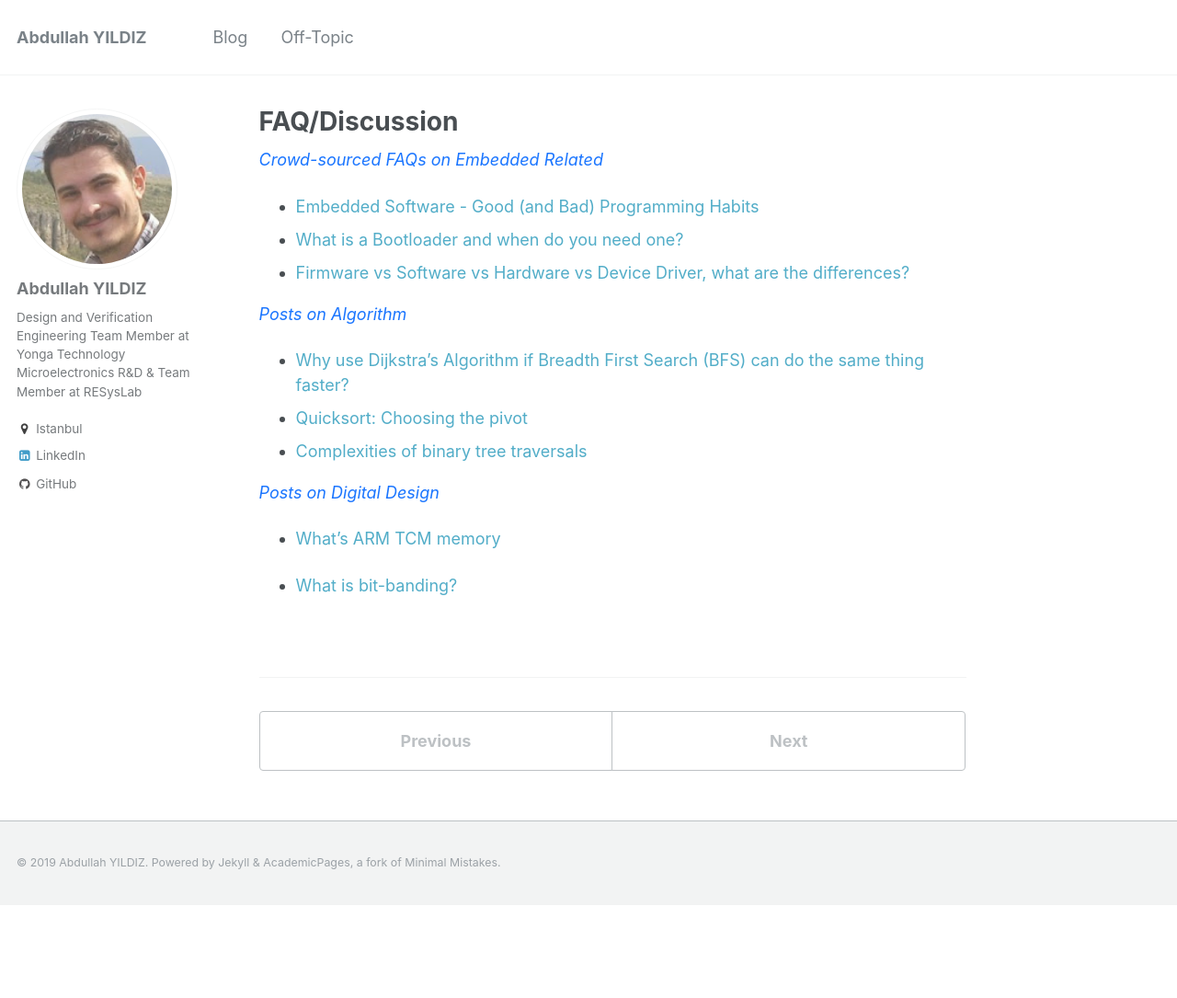
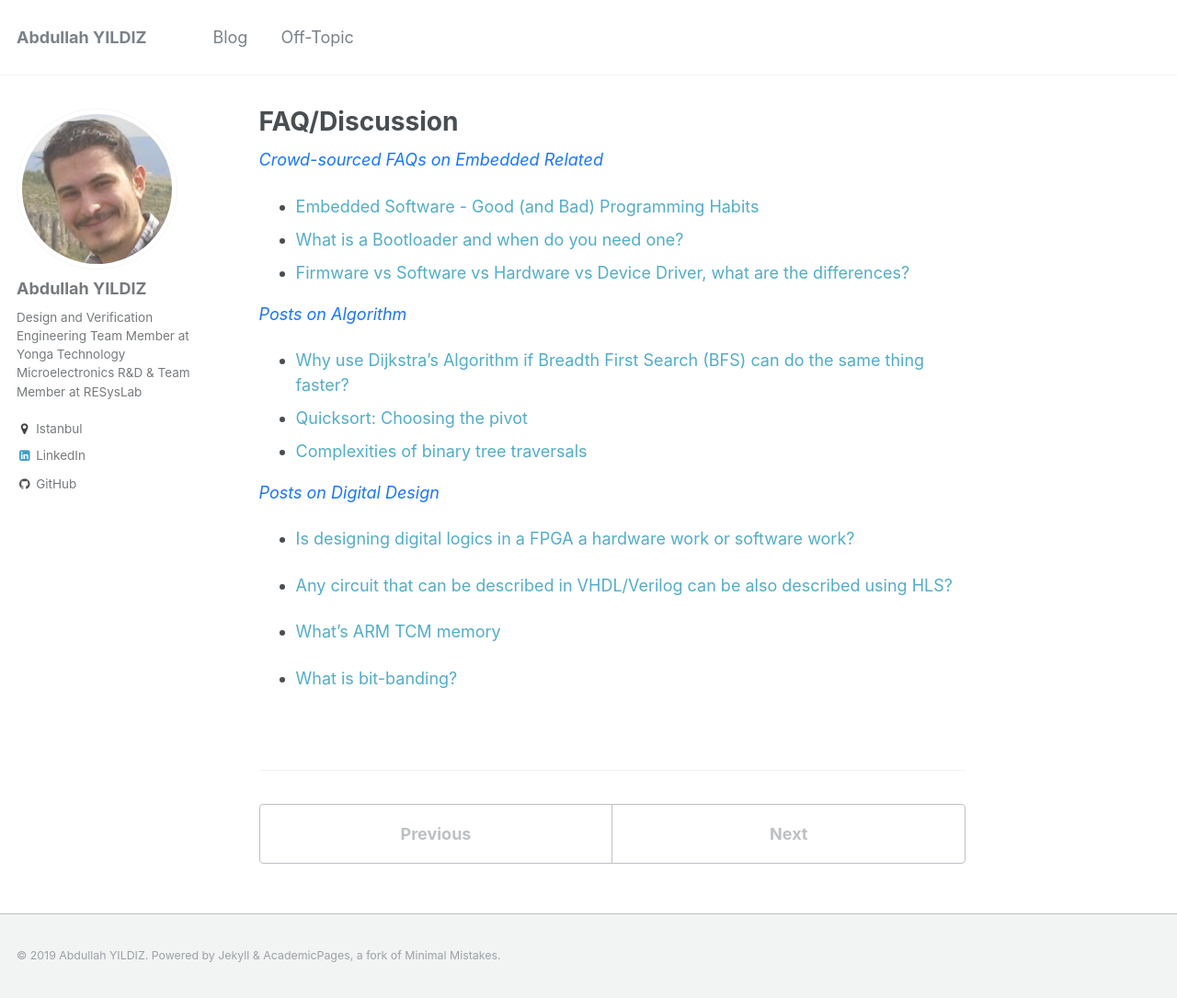
Before and after one commit to abdullahyildiz/abdullahyildiz.github.io, a Jekyll site: the page built from _records/faq-discussion.md, in a window 1280 px wide and 1085 px high. Shown: the whole window at 92% size. Built offline with Jekyll 4.4.1, drawn with Linux system fonts in a browser that asks for light colours.

Commit message:
Update faq-discussion.md

```diff
--- a/_records/faq-discussion.md
+++ b/_records/faq-discussion.md
@@ -22,6 +22,10 @@ location: "Istanbul, Turkiye"
 
 <span style="color:#1a75ff"> *Posts on Digital Design* </span>
 
+* [Is designing digital logics in a FPGA a hardware work or software work?](https://forums.xilinx.com/t5/Welcome-Join/Is-designing-digital-logics-in-a-FPGA-a-hardware-work-or/td-p/1049034)
+
+* [Any circuit that can be described in VHDL/Verilog can be also described using HLS?](https://forums.xilinx.com/t5/High-Level-Synthesis-HLS/Any-circuit-that-can-be-described-in-VHDL-Verilog-can-be-also/td-p/1049633)
+
 * [What's ARM TCM memory](https://stackoverflow.com/questions/30797106/whats-arm-tcm-memory)
 
 * [What is bit-banding?](https://electronics.stackexchange.com/questions/27550/what-is-bit-banding)
```
